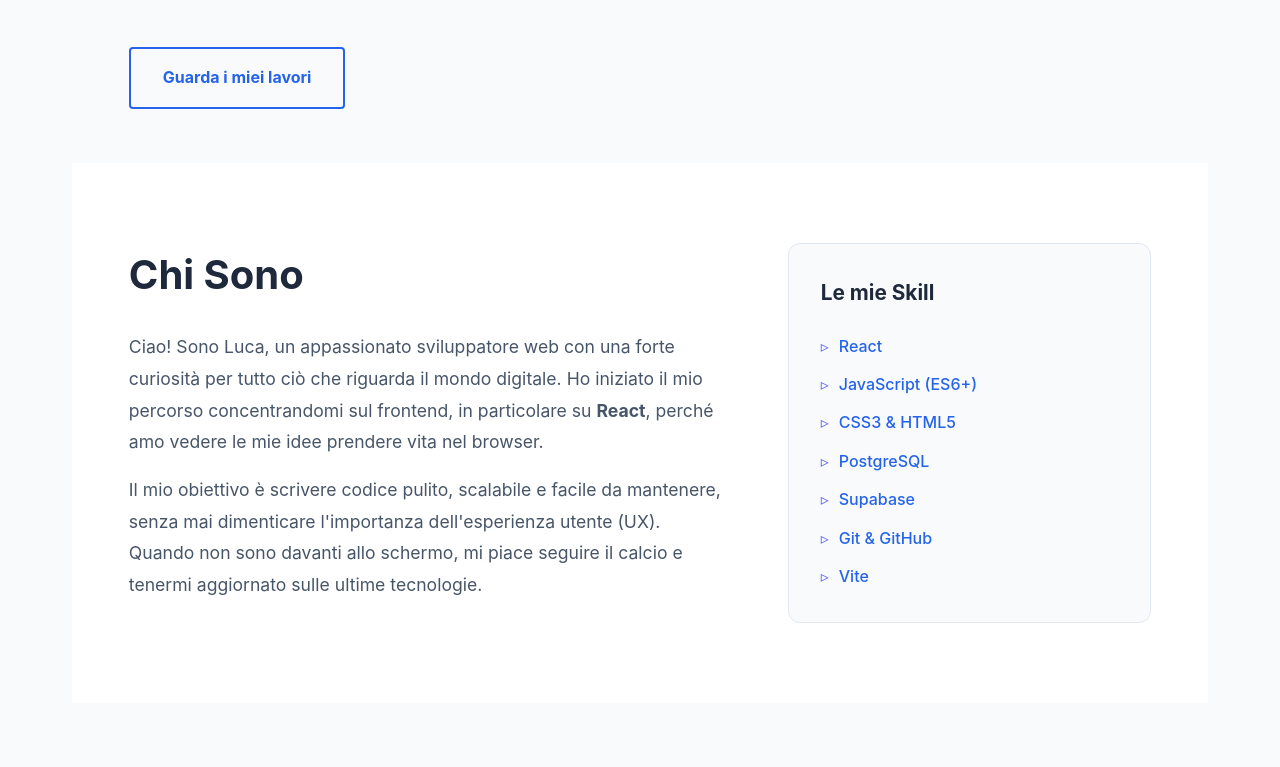
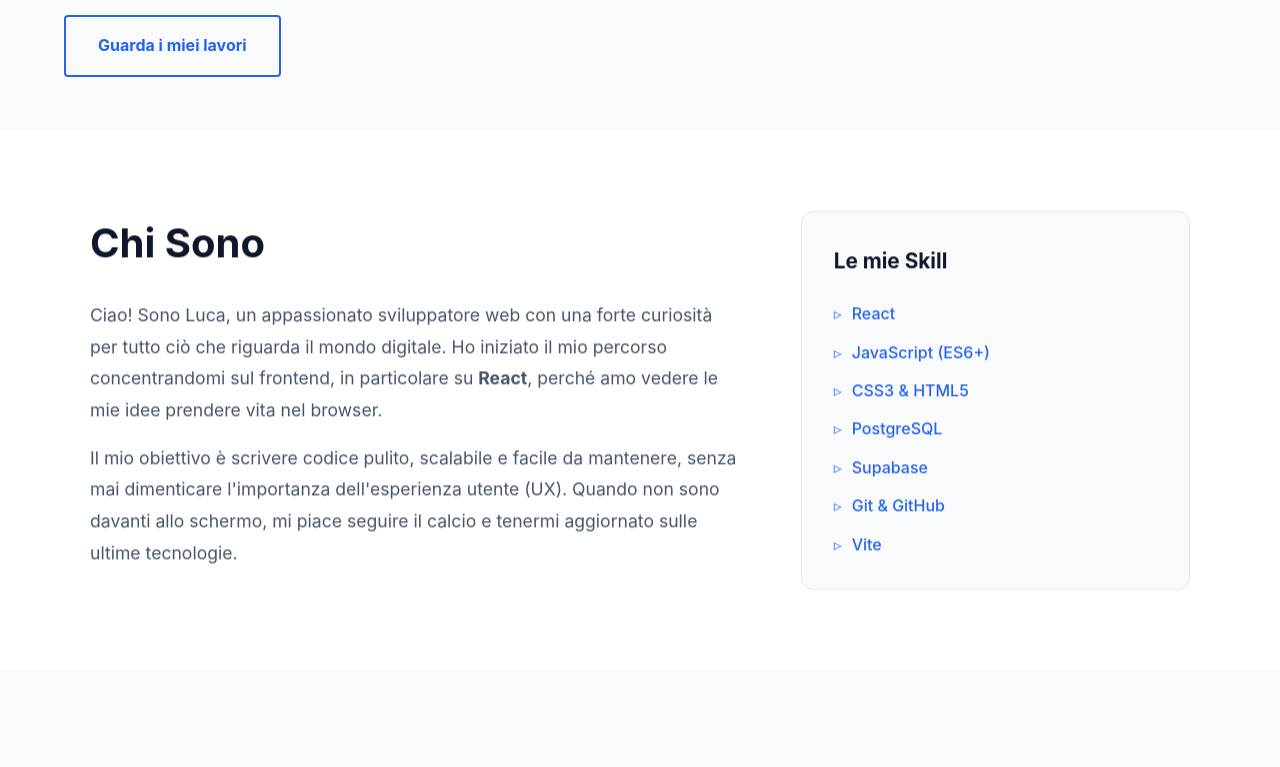
Before and after one commit to LucaRuggeri5/sito-personale-luca-ruggeri, a React (Vite) app: page / in a window 1280 px wide. Shown: the part 580-1347 px from the top of the page. Built offline with nearby package versions, Linux system fonts and the light colour scheme; no server answers; the database is empty.

Commit message:
revisione componente App

```diff
--- a/src/App.css
+++ b/src/App.css
@@ -1,43 +1,42 @@
 /* App.css */
+
+/* Reset base e variabili globali (se non le hai in index.css, lasciale qui) */
+:root {
+  --primary-color: #2563eb;
+  --accent-color: #3b82f6;
+  --text-color: #0f172a;
+}
 
 .App {
   display: flex;
   flex-direction: column;
-  min-height: 100vh; /* Fa sì che il sito occupi almeno tutta l'altezza dello schermo */
+  min-height: 100vh; /* Il footer rimarrà sempre in fondo alla pagina */
 }
 
 main {
-  flex: 1; /* Spinge il footer verso il basso se la pagina ha poco contenuto */
-  padding: 2rem;
-  max-width: 1200px;
-  margin: 0 auto; /* Centra il contenuto orizzontalmente */
+  flex: 1;
   width: 100%;
+  /* Rimosso max-width e padding per lasciare che siano i singoli componenti
+     a gestire la propria larghezza massima e i propri spazi interni */
 }
 
-/* Stile base per la Navbar */
-.navbar {
-  display: flex;
-  justify-content: space-between;
-  align-items: center;
-  padding: 1rem 2rem;
-  background-color: white;
-  box-shadow: 0 2px 4px rgba(0,0,0,0.1);
+/* Regole globali per le sezioni */
+section {
+  width: 100%;
+  box-sizing: border-box;
 }
 
-/* Stile base per le sezioni */
-section {
-  padding: 4rem 0;
-}
+/* --- ANIMAZIONI SCROLL REVEAL --- */
 
-/* Stato iniziale: invisibile e leggermente spostato verso il basso */
+/* Stato iniziale: invisibile e abbassato */
 .reveal {
   opacity: 0;
   transform: translateY(30px);
-  transition: all 0.8s ease-out;
-  transition-delay: 0.2s;
+  transition: all 0.8s cubic-bezier(0.4, 0, 0.2, 1); /* Movimento più fluido rispetto a ease-out */
+  will-change: opacity, transform; /* Ottimizza le prestazioni del browser durante l'animazione */
 }
 
-/* Stato finale: visibile e in posizione originale */
+/* Stato finale: visibile e centrato */
 .reveal-visible {
   opacity: 1;
   transform: translateY(0);
--- a/src/App.jsx
+++ b/src/App.jsx
@@ -10,18 +10,21 @@ import useScrollReveal from './hooks/useScrollReveal';
 import './App.css';
 
 const App = () => {
-
+  // Attiva le animazioni di comparsa allo scroll su tutta la pagina
   useScrollReveal();
 
   return (
     <div className="App">
       <Navbar />
+
+      {/* Contenitore principale semantico per la SEO e l'accessibilità */}
       <main>
         <Hero />
         <div className="reveal"><About /></div>
         <div className="reveal"><Projects /></div>
         <div className="reveal"><Contact /></div>
       </main>
+
       <Footer />
       <ScrollToTop />
     </div>
```
